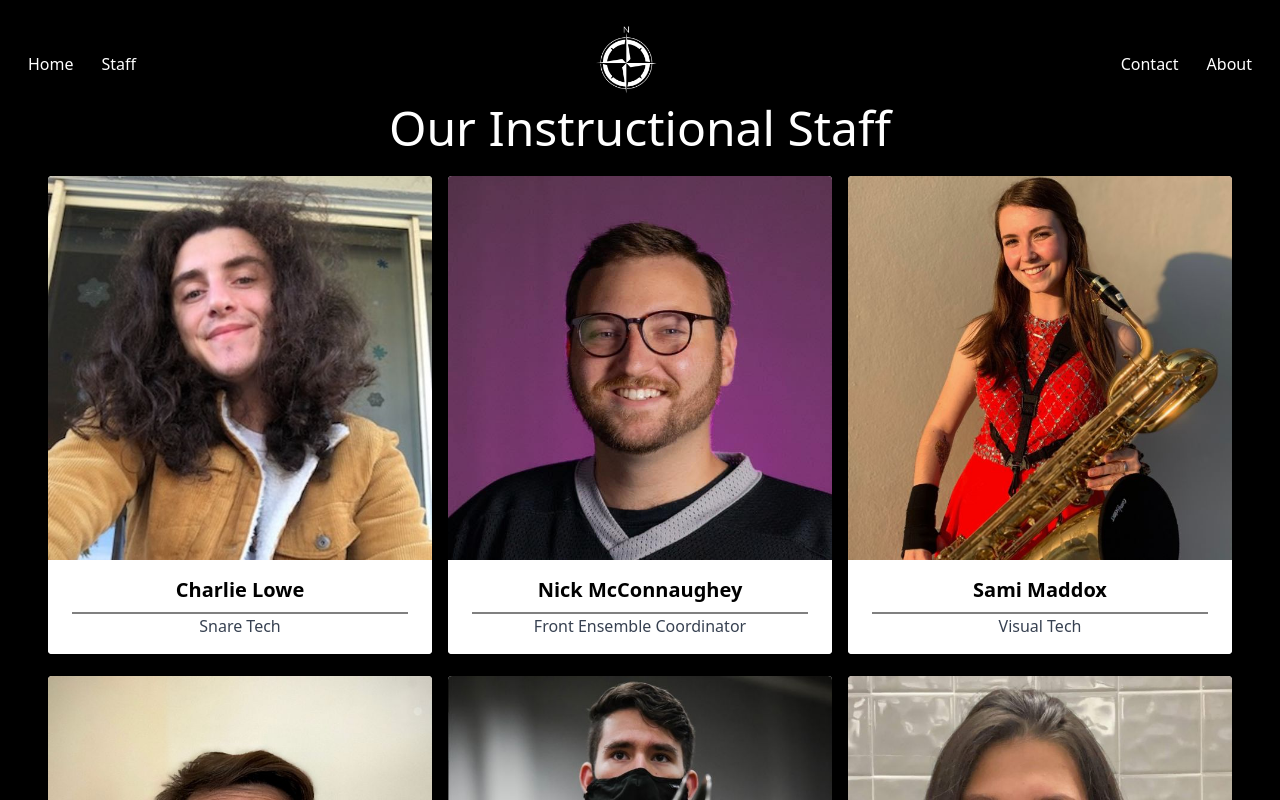
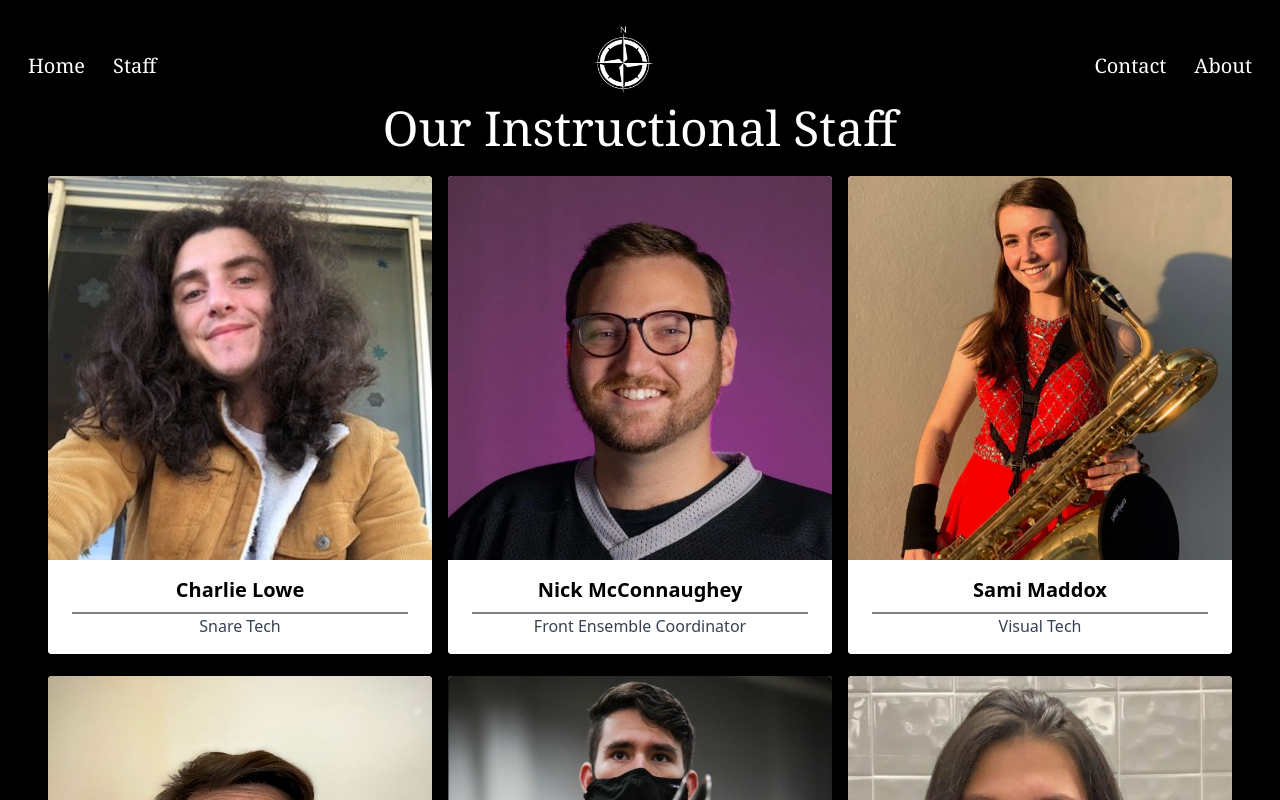
Before and after one commit to benjamindaniels21/NFM-Indoor-Site, a React (Create React App) app: page /staff in a window 1280 px wide. Shown: the top 800 px of the page. Built offline with nearby package versions, Linux system fonts and the light colour scheme.

Commit message:
add new font sizes and sans serif

```diff
--- a/src/components/Header.jsx
+++ b/src/components/Header.jsx
@@ -10,12 +10,12 @@ function Header(props) {
           <div>
                 <div className="  inline-grid" >
                     <Link to="/">
-                    <h1 className="cursor-pointer hover:text-red-500 text-white ml-7 mt-10">Home</h1>
+                    <h1 className="cursor-pointer hover:text-red-500 text-white ml-7 mt-10 text-xl font-serif">Home</h1>
                     </Link>
                 </div>
                 <div className=" inline-grid justify-center ml-7" >
                     <Link to="/staff">
-                    <h1 className="text-white cursor-pointer hover:text-red-500 ">Staff</h1>
+                    <h1 className="text-white cursor-pointer hover:text-red-500 text-xl font-serif">Staff</h1>
                     </Link>
                 </div>
             </div>
@@ -30,12 +30,12 @@ function Header(props) {
               <div className=" ">
                 <div className="  inline-grid justify-center mr-7 mt-10" >
                     <Link to="/contact">
-                    <h1 className="text-white cursor-pointer hover:text-red-500">Contact</h1>
+                    <h1 className="text-white cursor-pointer hover:text-red-500 text-xl font-serif">Contact</h1>
                     </Link>
                 </div>
                 <div className=" inline-grid justify-center mr-7 " >
                     <Link to="/about">
-                    <h1 className="text-white cursor-pointer hover:text-red-500">About</h1>
+                    <h1 className="text-white cursor-pointer hover:text-red-500 text-xl font-serif">About</h1>
                     </Link>
                 </div>
 
--- a/src/components/Staff.jsx
+++ b/src/components/Staff.jsx
@@ -5,7 +5,7 @@ const Staff = () => {
 
     return(
         <div className="items-center text-center">
-            <h1 className="text-white text-5xl text-center mb-4">Our Instructional Staff</h1>
+            <h1 className="text-white text-5xl text-center mb-4 font-serif">Our Instructional Staff</h1>
 
             {SliderData.map((slide) => {
                 return (
```
